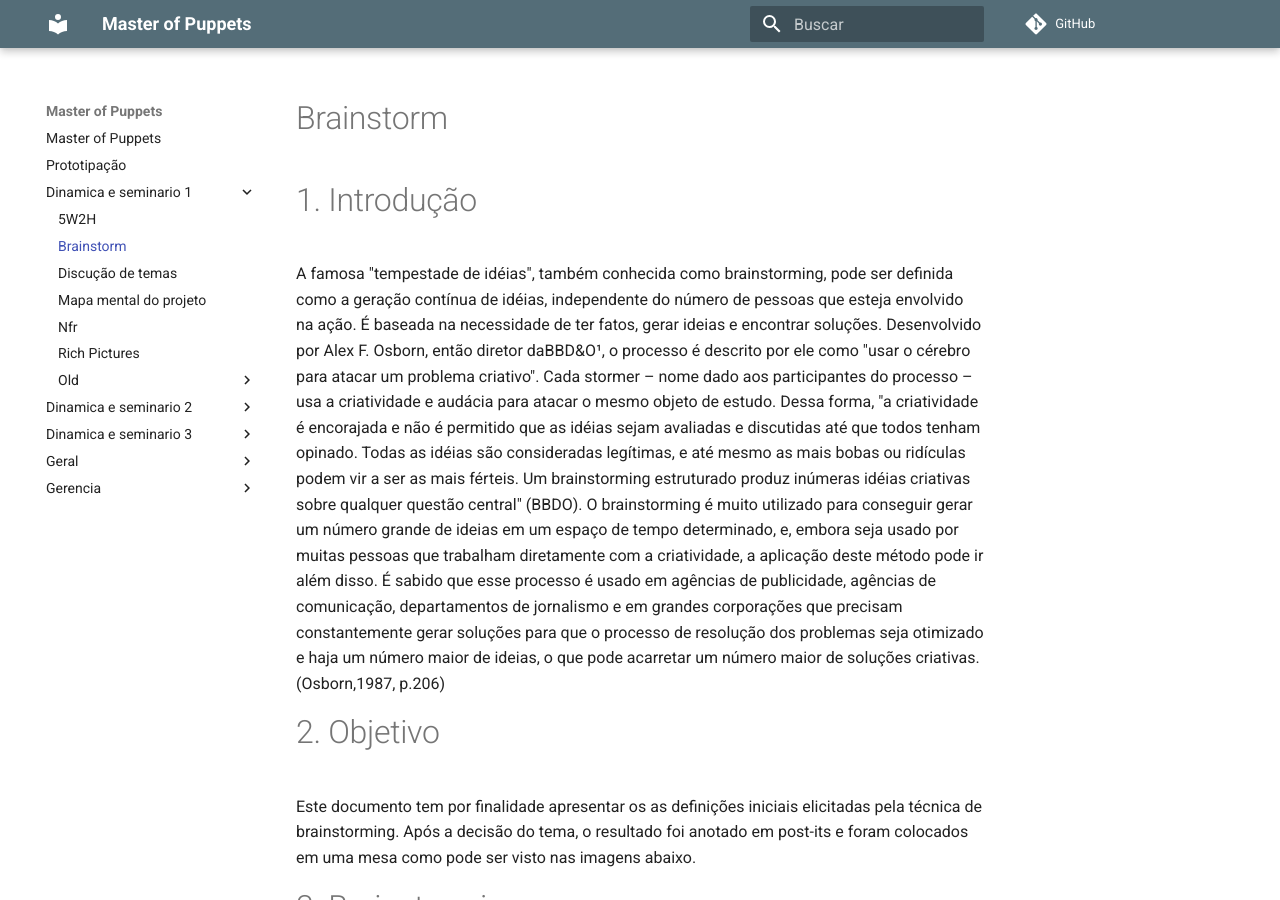
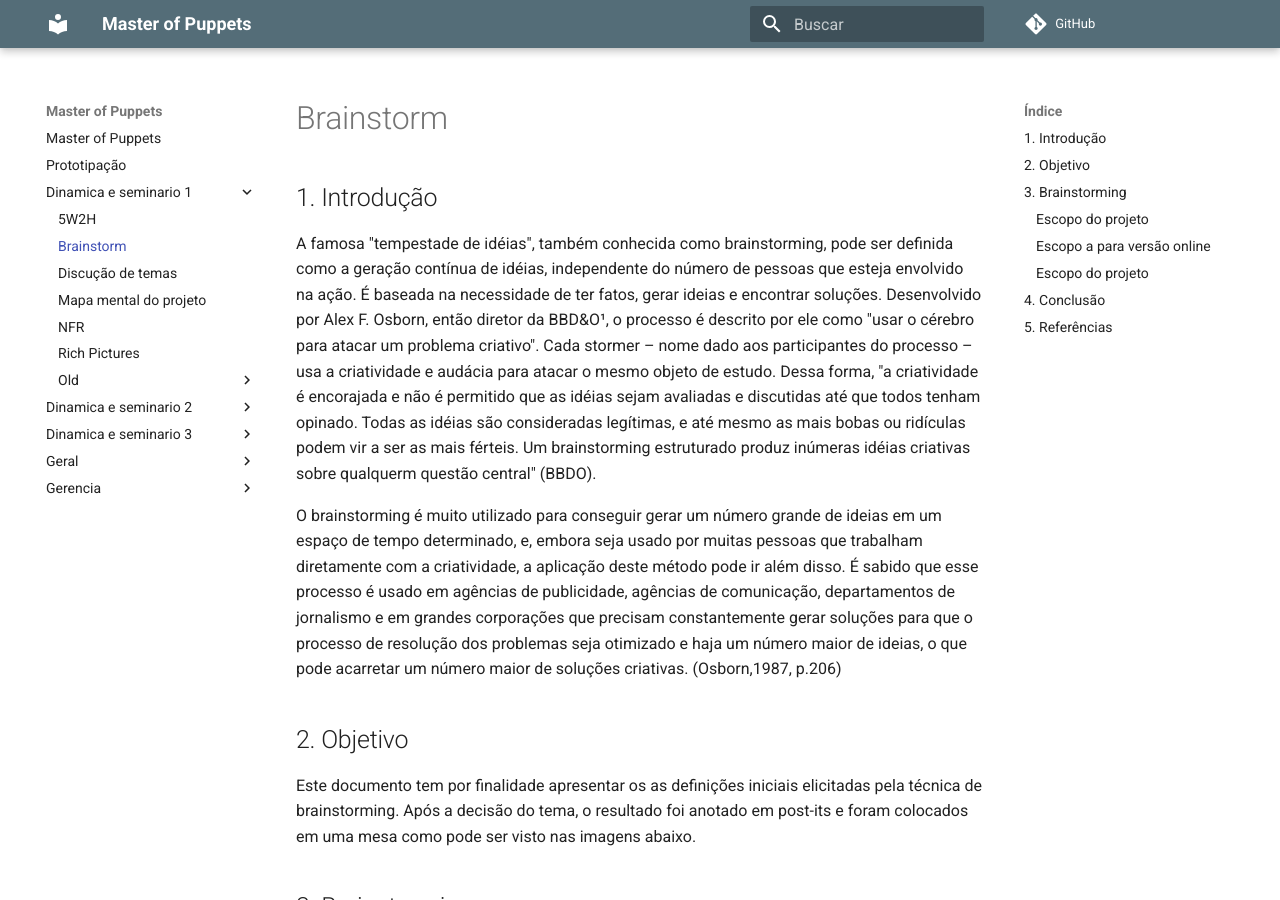
Before and after one commit to desenho-de-software-2019-02/Documentation, an MkDocs documentation site: the page built from docs/dinamica_e_seminario_1/brainstorm.md, in a window 1280 px wide and 900 px high. Built offline with MkDocs 1.6.1 and Material for MkDocs 9.7.7, drawn with Linux system fonts in a browser that asks for light colours; comment, search, counter and statistics services are not loaded.

Commit message:
Adding aditional markdown fixes

```diff
--- a/docs/dinamica_e_seminario_1/brainstorm.md
+++ b/docs/dinamica_e_seminario_1/brainstorm.md
@@ -1,38 +1,38 @@
 # Brainstorm
 
-# 1. Introdução
-A famosa "tempestade de idéias", também conhecida como brainstorming, pode ser definida como a geração contínua de idéias, independente do número de pessoas que esteja envolvido na ação. É baseada na necessidade de ter fatos, gerar ideias e encontrar soluções. Desenvolvido por Alex F. Osborn, então diretor daBBD&O¹, o processo é descrito por ele como "usar o cérebro para atacar um problema criativo". Cada stormer – nome dado aos participantes do processo – usa a criatividade e audácia para atacar o mesmo objeto de estudo. Dessa forma, "a criatividade é encorajada e não é permitido que as idéias sejam avaliadas e discutidas até que todos tenham opinado. Todas as idéias são consideradas legítimas, e até mesmo as mais bobas ou ridículas podem vir a ser as mais férteis. Um brainstorming estruturado produz inúmeras idéias criativas sobre qualquer
-questão central" (BBDO).
+## 1. Introdução
+
+<p>A famosa "tempestade de idéias", também conhecida como brainstorming, pode ser definida como a geração contínua de idéias, independente do número de pessoas que esteja envolvido na ação. É baseada na necessidade de ter fatos, gerar ideias e encontrar soluções. Desenvolvido por Alex F. Osborn, então diretor da BBD&O¹, o processo é descrito por ele como "usar o cérebro para atacar um problema criativo". Cada stormer – nome dado aos participantes do processo – usa a criatividade e audácia para atacar o mesmo objeto de estudo. Dessa forma, "a criatividade é encorajada e não é permitido que as idéias sejam avaliadas e discutidas até que todos tenham opinado. Todas as idéias são consideradas legítimas, e até mesmo as mais bobas ou ridículas podem vir a ser as mais férteis. Um brainstorming estruturado produz inúmeras idéias criativas sobre qualquerm questão central" (BBDO).</p>
 O brainstorming é muito utilizado para conseguir gerar um número grande de ideias em um espaço de tempo determinado, e, embora seja usado por muitas pessoas que trabalham diretamente com a criatividade, a aplicação deste método pode ir além disso. É sabido que esse processo é usado em agências de publicidade, agências de comunicação, departamentos de jornalismo e em grandes corporações que precisam constantemente gerar soluções para que o processo de resolução dos problemas seja otimizado e haja um número maior de ideias, o que
 pode acarretar um número maior de soluções criativas. (Osborn,1987, p.206)
 
-# 2. Objetivo
+## 2. Objetivo
 Este documento tem por finalidade apresentar os as definições iniciais elicitadas pela técnica de brainstorming. Após a decisão do tema, o resultado foi anotado em post-its e foram colocados em uma mesa como pode ser visto nas imagens abaixo.
 
-# 3. Brainstorming
+## 3. Brainstorming
 
 ![Resultado Brainstorm ](../../img/resultado_brainstorm.jpg)
 
 Com todas essas ideias decidimos organizá-las, e organizamos entre as ideias que seram utilizadas para uma plataforma para que possa jogar online, uma que se sobrar tempo poderiamos realizar ou seja não e nossa prioridade e outra que seria o escopo do projeto.
 
-## Escopo do projeto
+### Escopo do projeto
 
 ![ Escopo projeto ](../../img/escopo_projeto.jpg)
 [ Visualizar em tamanho maior ](../../img/escopo_projeto.jpg)
 
-## Escopo a para versão online
+### Escopo a para versão online
 
 ![ Escopo projeto ](../../img/escopo_projeto_online.jpg)
 [ Visualizar em tamanho maior ](../../img/escopo_projeto_online.jpg)
 
-## Escopo do projeto
+### Escopo do projeto
 
 ![ Escopo projeto ](../../img/ecopo_outros.jpg)
 [ Visualizar em tamanho maior ](../../img/ecopo_outros.jpg)
 
-# 4. Conclusão
+## 4. Conclusão
 
 Dessa forma, é importante focar em cada etapa do Brainstorm, dando atenção à opinião de todos os participantes e prezando pela boa organização realizada pelo mediador, para que o resultado do processo seja enriquecedor e positivo. A utilização desta técnica se mostrou fundamental para as definições iniciais do escopo do projeto, assim como funcionalidades principais.
 
-# 5. Referências
+## 5. Referências
 BRAINSTORMING THAT WORKS. Alex Osborn “brainstorming” – He coined the word. BRAINSTORMING THAT WORKS. Disponível em <http://bit.ly/1uGac2S>. Acesso em: 30 set 2019.
```
Also changed, not shown: docs/dinamica_e_seminario_1/discucao_tema.md (+2 -2 lines), docs/dinamica_e_seminario_1/nfr.md (+1 -0 lines), docs/dinamica_e_seminario_2/desenho_metodologia-bpmn/bizagi.md (+1 -1 lines), docs/dinamica_e_seminario_3/diag_seq.md (+1 -0 lines).
